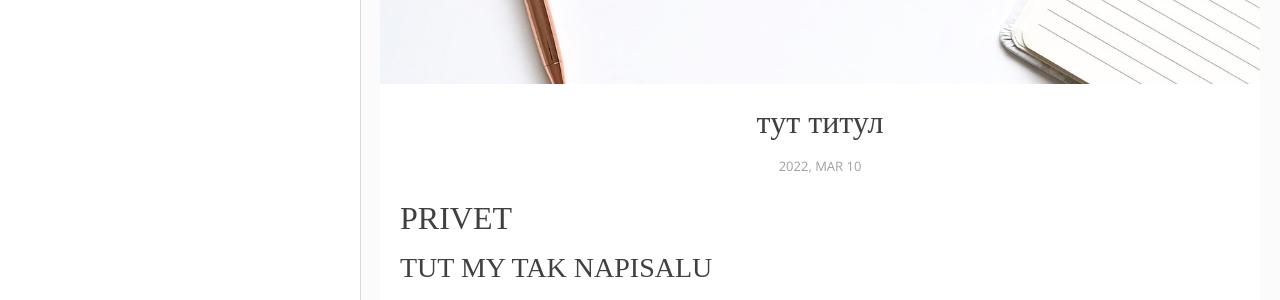
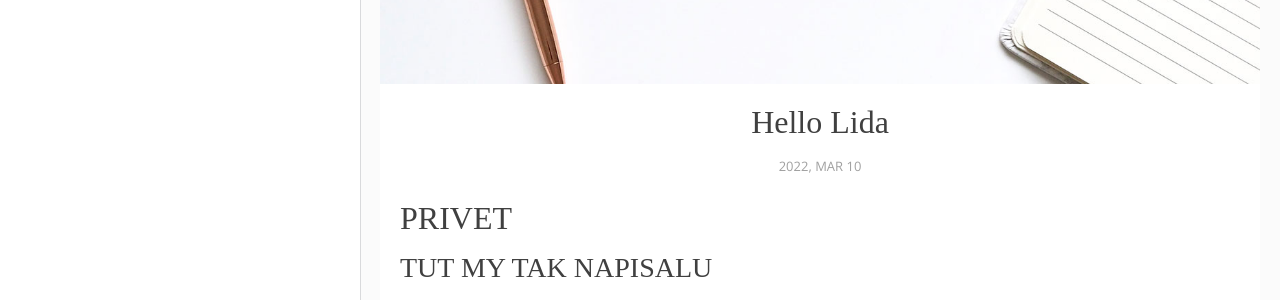
Before and after one commit to Beliolida/beliolida.github.io, a Jekyll site: the page built from _posts/2022-03-10-Mah-first-post.markdown, in a window 1280 px wide and 900 px high. Shown: the part 429-729 px from the top of the window. Built offline with Jekyll 4.4.1, drawn with Linux system fonts in a browser that asks for light colours; some web fonts are replaced; comment, search, counter and statistics services are not loaded.

Commit message:
Update 2022-03-10-Mah-first-post.markdown

```diff
--- a/_posts/2022-03-10-Mah-first-post.markdown
+++ b/_posts/2022-03-10-Mah-first-post.markdown
@@ -1,6 +1,6 @@
 ---
 layout: post
-title: "тут титул"
+title: "Hello Lida"
 date: 2022-03-10 15:13:18 +0200
 image: 12.jpg
 tags: [jekyll, docs, лида]
```
